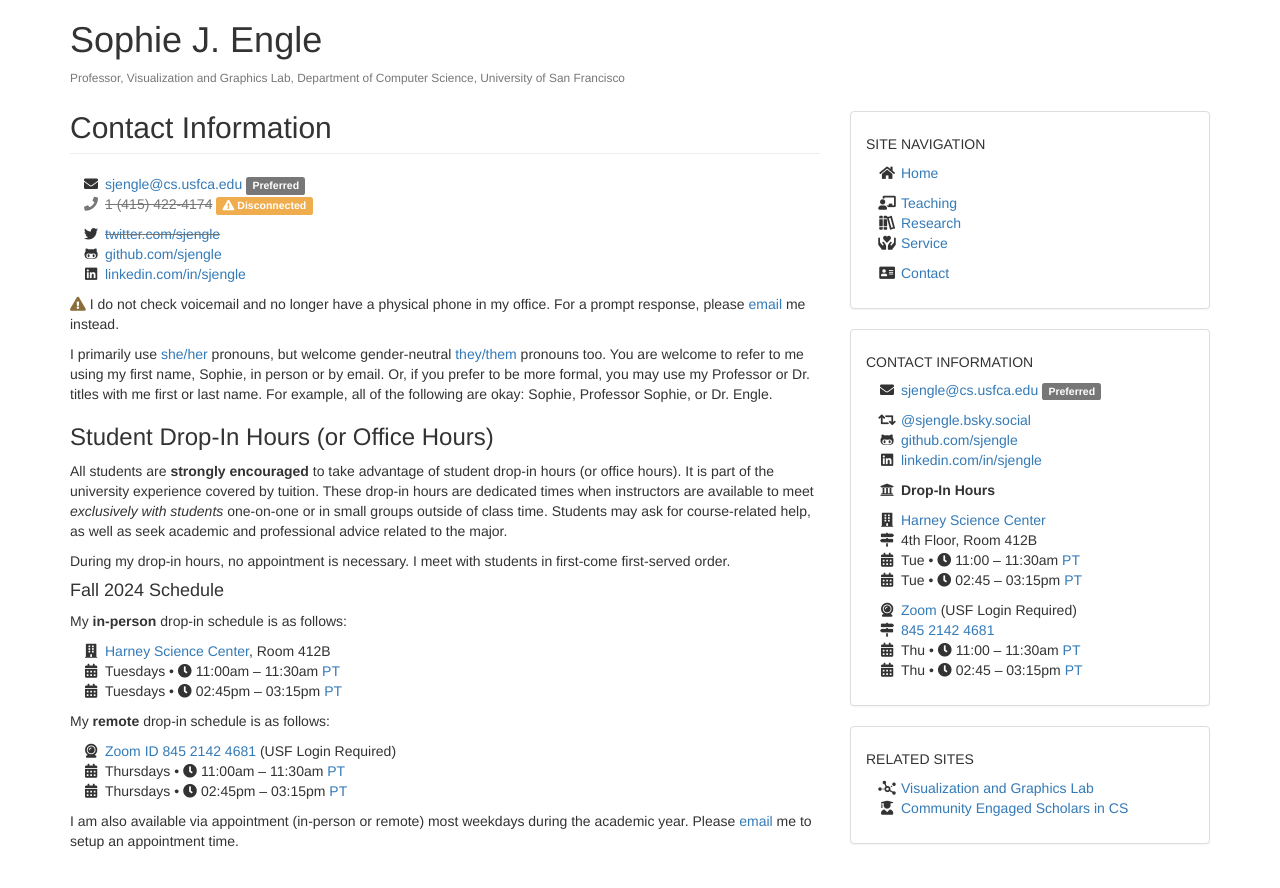
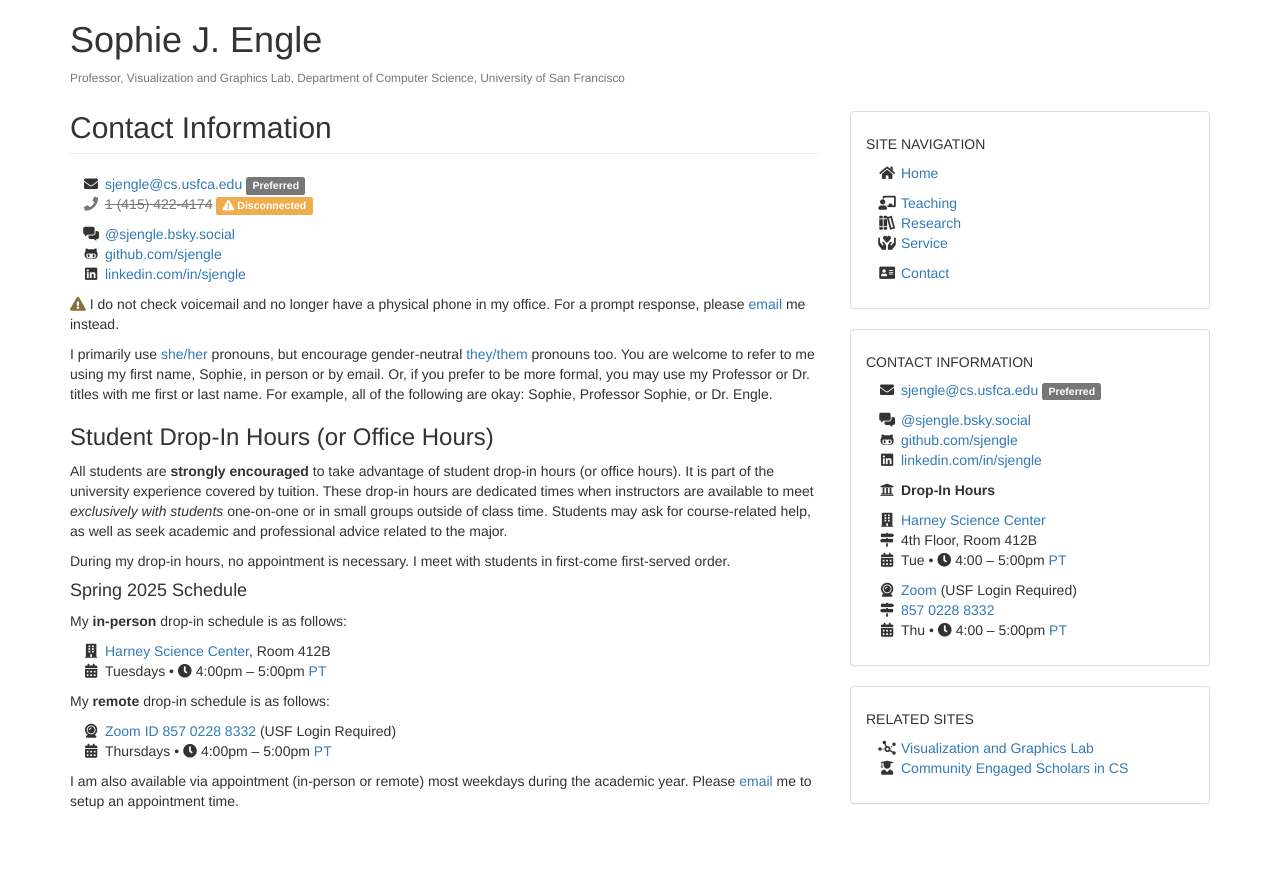
Before and after one commit to sjengle/sjengle.github.io, a Jekyll site: the page built from contact.html, in a window 1280 px wide. Shown: the top 888 px of the page. Built offline with Jekyll 4.4.1, drawn with Linux system fonts in a browser that asks for light colours.

Commit message:
Updating Spring 2025 hours

```diff
--- a/_layouts/default.html
+++ b/_layouts/default.html
@@ -104,7 +104,7 @@
 
             <ul class="fa-ul">
               <!--<li><i class="fa-li fab fa-twitter"></i> <s class="text-muted"><a href="https://twitter.com/sjengle">twitter.com/sjengle</a></s></li>-->
-              <li><i class="fa-li fas fa-retweet"></i> <a href="https://bsky.app/profile/sjengle.bsky.social">@sjengle.bsky.social</a></li>
+              <li><i class="fa-li fas fa-comments-alt"></i> <a href="https://bsky.app/profile/sjengle.bsky.social">@sjengle.bsky.social</a></li>
               <li><i class="fa-li fab fa-github-alt"></i> <a href="https://github.com/sjengle">github.com/sjengle</a></li>
               <li><i class="fa-li fab fa-linkedin"></i> <a href="https://www.linkedin.com/in/sjengle">linkedin.com/in/sjengle</a></li>
             </ul>
@@ -116,16 +116,13 @@
             <ul class="fa-ul">
               <li><i class="fa-li fas fa-building"></i> <a href="https://maps.usfca.edu/?id=924#!m/160034">Harney Science Center</a></li>
               <li><i class="fa-li fas fa-map-signs"></i> 4th Floor, Room 412B</li>
-
-              <li><i class="fa-li fas fa-calendar-alt"></i> Tue &bull; <i class="fas fa-clock"></i> 11:00 &ndash; 11:30am <a href="https://time.is/San_Francisco">PT</a></li>
-              <li><i class="fa-li fas fa-calendar-alt"></i> Tue &bull; <i class="fas fa-clock"></i> 02:45 &ndash; 03:15pm <a href="https://time.is/San_Francisco">PT</a></li>
+              <li><i class="fa-li fas fa-calendar-alt"></i> Tue &bull; <i class="fas fa-clock"></i> 4:00 &ndash; 5:00pm <a href="https://time.is/San_Francisco">PT</a></li>
             </ul>
 
             <ul class="fa-ul">
-              <li><i class="fa-li fas fa-webcam"></i> <a href="https://usfca.zoom.us/j/84521424681">Zoom</a> (USF Login Required)</li>
-              <li><i class="fa-li fas fa-map-signs"></i> <a href="https://usfca.zoom.us/j/84521424681">845 2142 4681</a></li>
-              <li><i class="fa-li fas fa-calendar-alt"></i> Thu &bull; <i class="fas fa-clock"></i> 11:00 &ndash; 11:30am <a href="https://time.is/San_Francisco">PT</a></li>
-              <li><i class="fa-li fas fa-calendar-alt"></i> Thu &bull; <i class="fas fa-clock"></i> 02:45 &ndash; 03:15pm <a href="https://time.is/San_Francisco">PT</a></li>
+              <li><i class="fa-li fas fa-webcam"></i> <a href="https://usfca.zoom.us/j/85702288332">Zoom</a> (USF Login Required)</li>
+              <li><i class="fa-li fas fa-map-signs"></i> <a href="https://usfca.zoom.us/j/85702288332">857 0228 8332</a></li>
+              <li><i class="fa-li fas fa-calendar-alt"></i> Thu &bull; <i class="fas fa-clock"></i> 4:00 &ndash; 5:00pm <a href="https://time.is/San_Francisco">PT</a></li>
             </ul>
           </div>
         </div>
--- a/contact.html
+++ b/contact.html
@@ -9,14 +9,15 @@ title: Contact Information
 </ul>
 
 <ul class="fa-ul">
-  <li><i class="fa-li fab fa-twitter"></i> <s class="text-muted"><a href="https://twitter.com/sjengle">twitter.com/sjengle</a></s></li>
+  <li><i class="fa-li fas fa-comments-alt"></i> <a href="https://bsky.app/profile/sjengle.bsky.social">@sjengle.bsky.social</a></li>
+  <!-- <li><i class="fa-li fab fa-twitter"></i> <s class="text-muted"><a href="https://twitter.com/sjengle">twitter.com/sjengle</a></s></li> -->
   <li><i class="fa-li fab fa-github-alt"></i> <a href="https://github.com/sjengle">github.com/sjengle</a></li>
   <li><i class="fa-li fab fa-linkedin"></i> <a href="https://www.linkedin.com/in/sjengle">linkedin.com/in/sjengle</a></li>
 </ul>
 
 <p><i class="fas fa-exclamation-triangle text-warning"></i> I do not check voicemail and no longer have a physical phone in my office. For a prompt response, please <a href="mailto:sjengle@cs.usfca.edu">email</a> me instead.</p>
 
-<p>I primarily use <a href="https://pronoun.is/she">she/her</a> pronouns, but welcome gender-neutral <a href="https://pronoun.is/they/.../themselves">they/them</a> pronouns too. You are welcome to refer to me using my first name, Sophie, in person or by email. Or, if you prefer to be more formal, you may use my Professor or Dr. titles with me first or last name. For example, all of the following are okay: Sophie, Professor Sophie, or Dr. Engle.</p>
+<p>I primarily use <a href="https://pronoun.is/she">she/her</a> pronouns, but encourage gender-neutral <a href="https://pronoun.is/they/.../themselves">they/them</a> pronouns too. You are welcome to refer to me using my first name, Sophie, in person or by email. Or, if you prefer to be more formal, you may use my Professor or Dr. titles with me first or last name. For example, all of the following are okay: Sophie, Professor Sophie, or Dr. Engle.</p>
 
 <h3>Student Drop-In Hours (or Office Hours)</h3>
 
@@ -24,22 +25,20 @@ title: Contact Information
 
 <p>During my drop-in hours, no appointment is necessary. I meet with students in first-come first-served order.</p>
 
-<h4>Fall 2024 Schedule</h4>
+<h4>Spring 2025 Schedule</h4>
 
 <p>My <strong>in-person</strong> drop-in schedule is as follows:</p>
 
 <ul class="fa-ul">
   <li><i class="fa-li fas fa-building"></i> <a href="https://maps.usfca.edu/?id=924#!m/160034">Harney Science Center</a>, Room 412B</li>
-  <li><i class="fa-li fas fa-calendar-alt"></i> Tuesdays &bull; <i class="fas fa-clock"></i> 11:00am &ndash; 11:30am <a href="https://time.is/San_Francisco">PT</a></li>
-  <li><i class="fa-li fas fa-calendar-alt"></i> Tuesdays &bull; <i class="fas fa-clock"></i> 02:45pm &ndash; 03:15pm <a href="https://time.is/San_Francisco">PT</a></li>
+  <li><i class="fa-li fas fa-calendar-alt"></i> Tuesdays &bull; <i class="fas fa-clock"></i> 4:00pm &ndash; 5:00pm <a href="https://time.is/San_Francisco">PT</a></li>
 </ul>
 
 <p>My <strong>remote</strong> drop-in schedule is as follows:</p>
 
 <ul class="fa-ul">
-  <li><i class="fa-li fas fa-webcam"></i> <a href="https://usfca.zoom.us/j/84521424681">Zoom ID 845 2142 4681</a> (USF Login Required)
-    <li><i class="fa-li fas fa-calendar-alt"></i> Thursdays &bull; <i class="fas fa-clock"></i> 11:00am &ndash; 11:30am <a href="https://time.is/San_Francisco">PT</a></li>
-    <li><i class="fa-li fas fa-calendar-alt"></i> Thursdays &bull; <i class="fas fa-clock"></i> 02:45pm &ndash; 03:15pm <a href="https://time.is/San_Francisco">PT</a></li>
+  <li><i class="fa-li fas fa-webcam"></i> <a href="https://usfca.zoom.us/j/85702288332">Zoom ID 857 0228 8332</a> (USF Login Required)
+    <li><i class="fa-li fas fa-calendar-alt"></i> Thursdays &bull; <i class="fas fa-clock"></i> 4:00pm &ndash; 5:00pm <a href="https://time.is/San_Francisco">PT</a></li>
   </ul>
 
   <p>I am also available via appointment (in-person or remote) most weekdays during the academic year. Please <a href="mailto:sjengle@cs.usfca.edu">email</a> me to setup an appointment time.</p>
```
